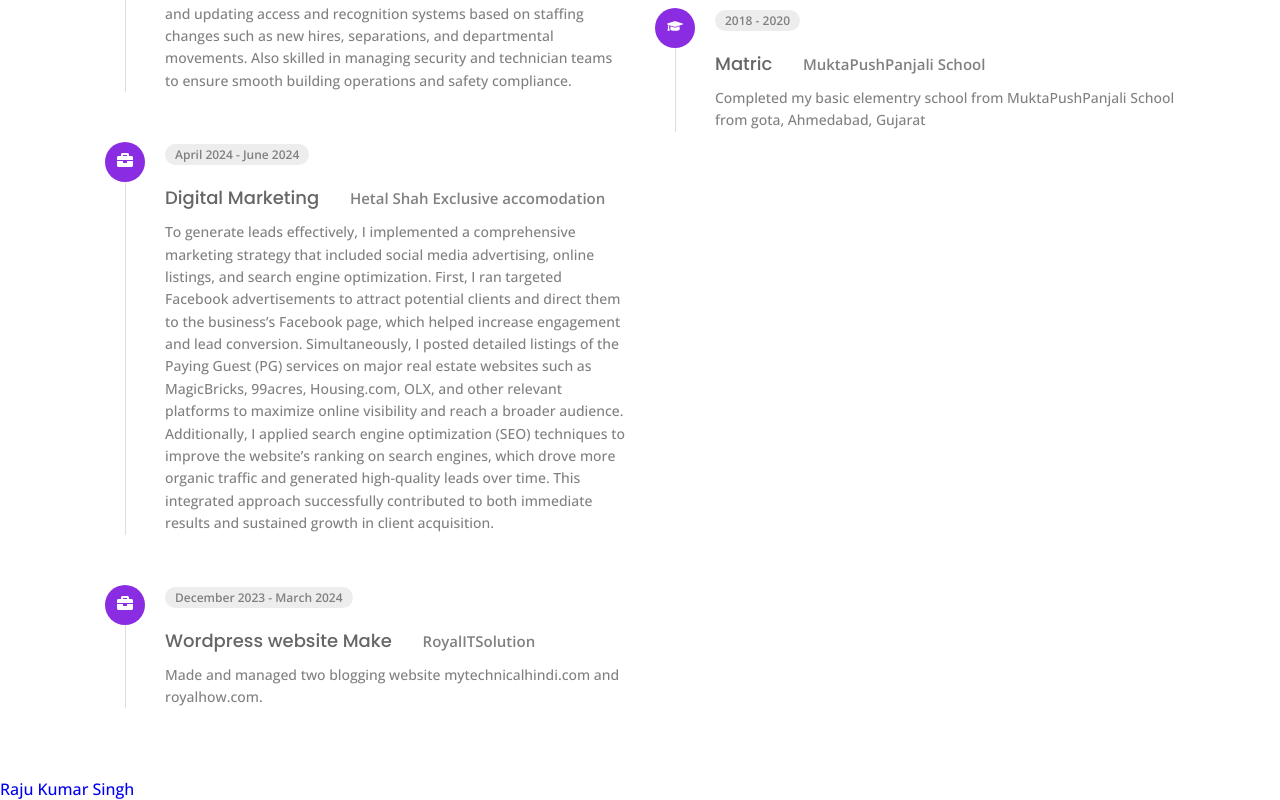
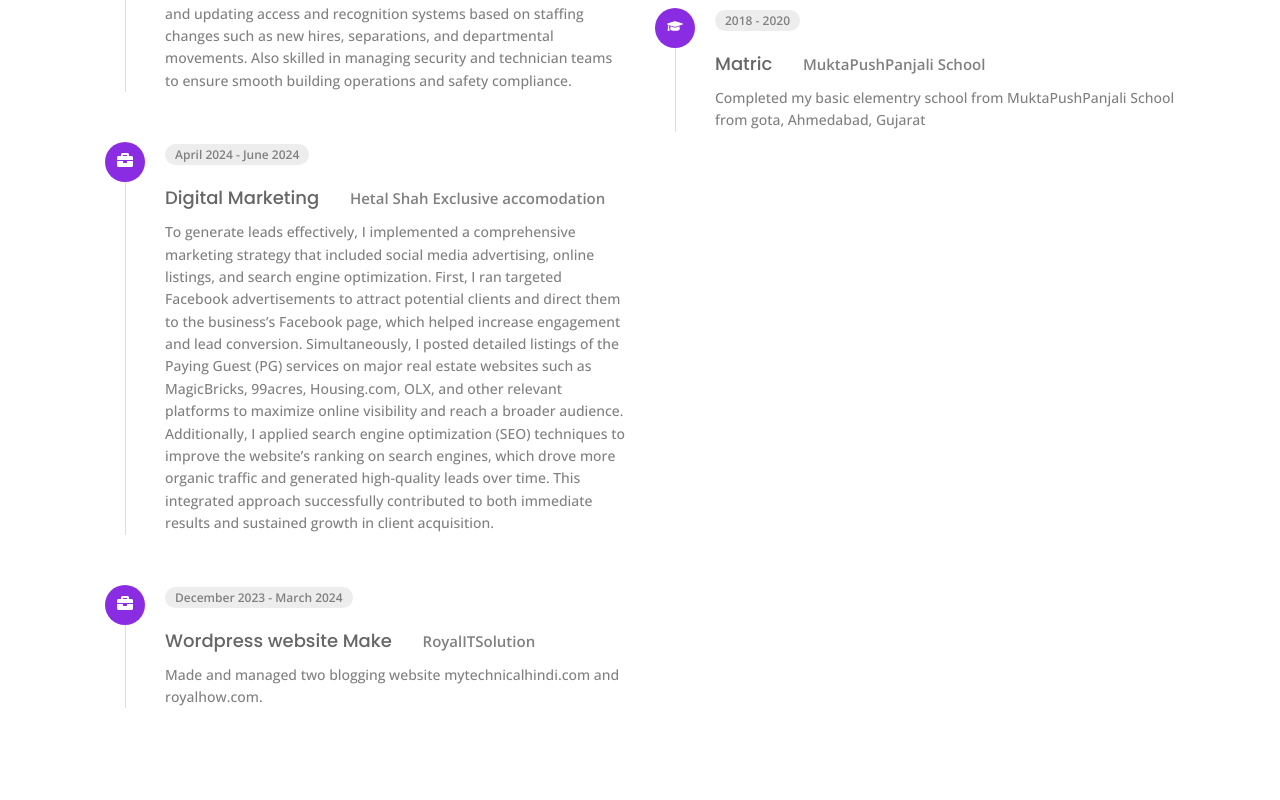
Before and after one commit to rajukumarsingh72090/portfolio, a React (Vite) app: page /about in a window 1280 px wide. Shown: the part 1596-2396 px from the top of the page. After the commit the page ends 2374 px from the top, so only its background shows below. Built offline with nearby package versions, Linux system fonts and the light colour scheme.

Commit message:
Update App.jsx
LinkedIn code Removed

```diff
--- a/src/App.jsx
+++ b/src/App.jsx
@@ -20,8 +20,6 @@ function App() {
     <Route path='contact' element={<Contact/>}/>
    </Routes>
 
-     <div class="badge-base LI-profile-badge" data-locale="en_US" data-size="medium" data-theme="light" data-type="VERTICAL" data-vanity="raju-kumar-singh-1ab862360" data-version="v1"><a class="badge-base__link LI-simple-link" href="https://in.linkedin.com/in/raju-kumar-singh-1ab862360?trk=profile-badge">Raju Kumar Singh</a></div>
-
    </BrowserRouter>
   )
 }
```
